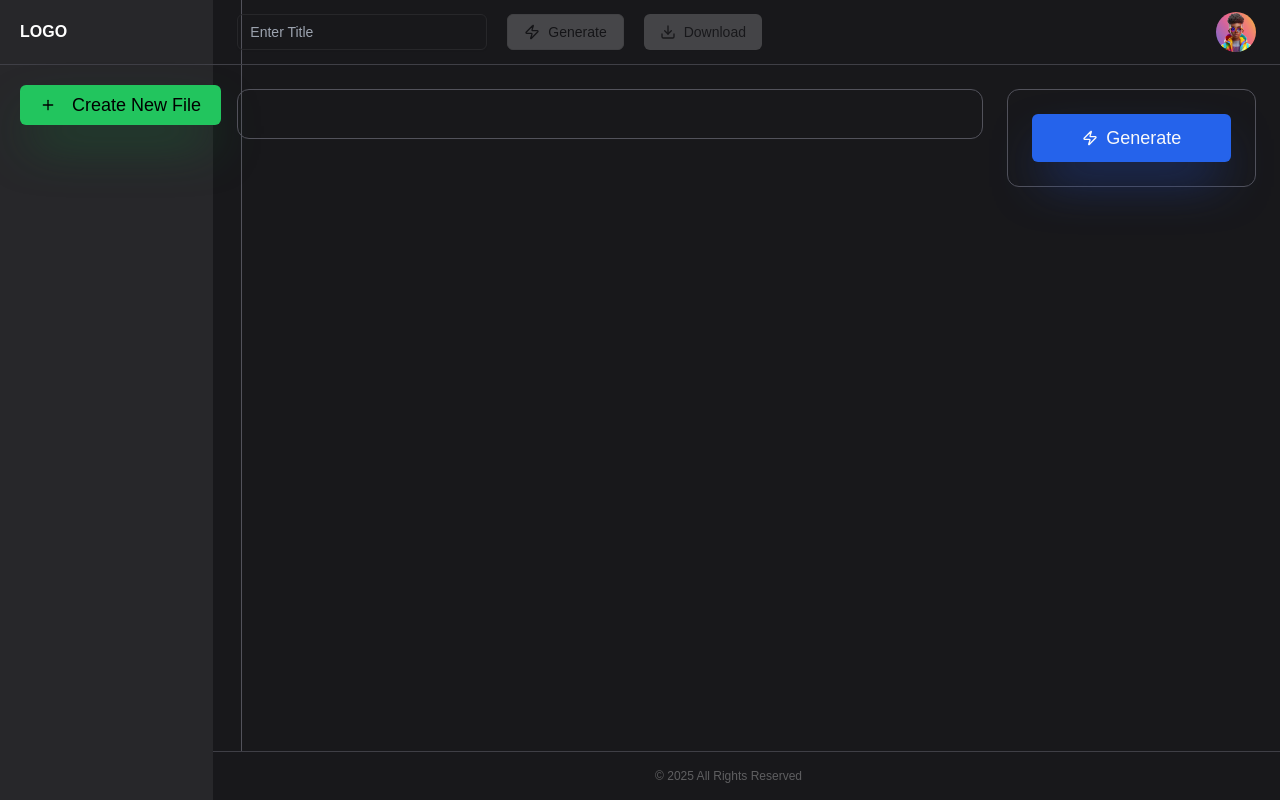
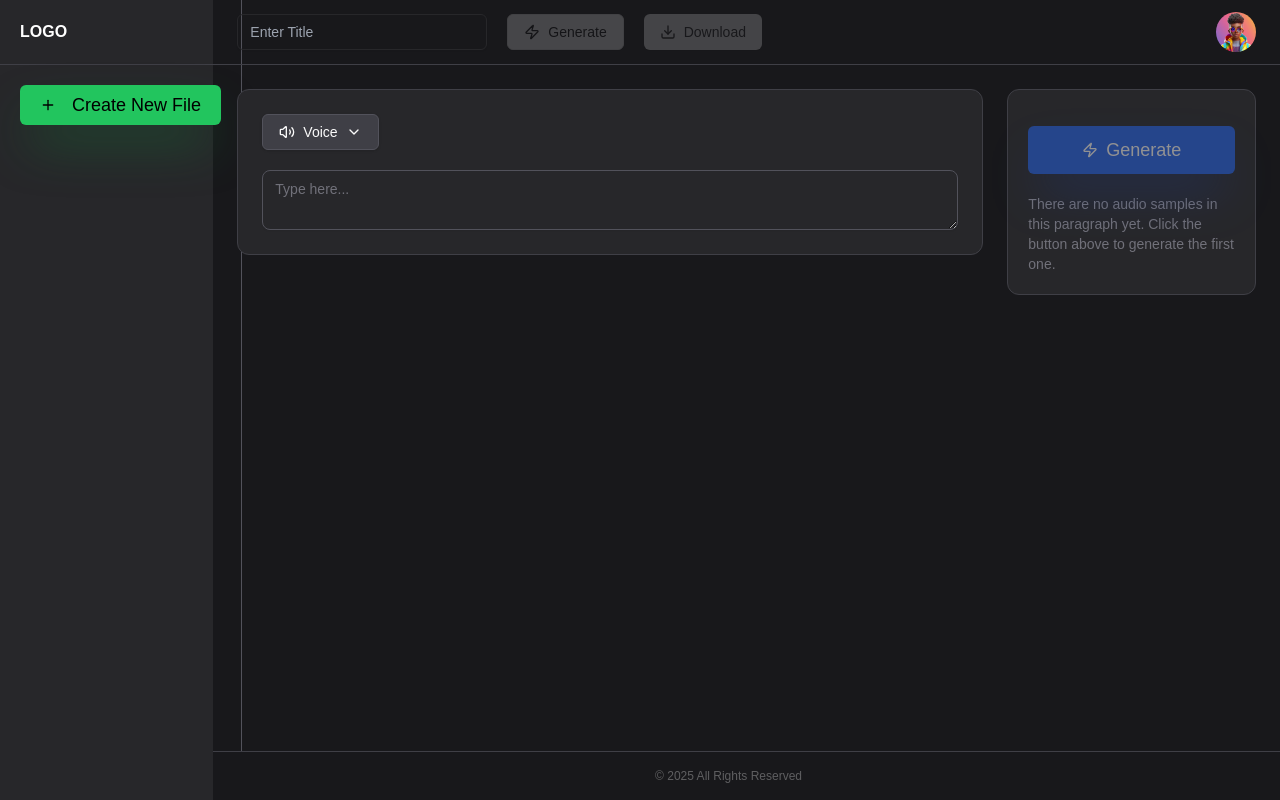
Before and after one commit to kishanshettyb/text2voice, a Next.js app: page /studio in a window 1280 px wide. Built offline with nearby package versions, Linux system fonts and the light colour scheme.

Commit message:
feat: 🎸 fix voice generator form

```diff
--- a/src/components/voiceGenerator.tsx
+++ b/src/components/voiceGenerator.tsx
@@ -1,22 +1,101 @@
-import React from 'react'
-import { Button } from './ui/button'
+'use client'
+import { Textarea } from '@/components/ui/textarea'
+import React, { useState } from 'react'
 import { Zap } from 'lucide-react'
+import { VoiceModal } from './voiceModal'
+import { zodResolver } from '@hookform/resolvers/zod'
+import { useForm } from 'react-hook-form'
+import { z } from 'zod'
+import { Button } from '@/components/ui/button'
+import { Form, FormControl, FormField, FormItem, FormMessage } from '@/components/ui/form'
+import { speechSchema } from '@/schema/speechSchema'
+
+const formSchema = speechSchema
 
 function VoiceGenerator() {
+  const [texts, setTexts] = useState('')
+  const [audioUrl, setAudioUrl] = useState('')
+  const form = useForm<z.infer<typeof formSchema>>({
+    resolver: zodResolver(formSchema),
+    defaultValues: {
+      text: ''
+    },
+    mode: 'onChange'
+  })
+
+  function onSubmit(values: z.infer<typeof formSchema>) {
+    console.log(values)
+    handleGenerateSpeech(values)
+  }
+
+  const handleGenerateSpeech = async () => {
+    const response = await fetch('../api/tts', {
+      method: 'POST',
+      headers: { 'Content-Type': 'application/json' },
+      body: JSON.stringify({ texts })
+    })
+
+    const data = await response.json()
+    if (data.audioUrl) {
+      setAudioUrl(data.audioUrl)
+    }
+  }
+
   return (
+    <>
+      <Form {...form}>
+        <form onSubmit={form.handleSubmit(onSubmit)} className="space-y-8">
           <div className="flex flex-row gap-x-6 p-6">
             <div className="w-3/4">
-        <div className="border rounded-xl border-zinc-600 p-6"></div>
+              <div className="border rounded-xl bg-zinc-800 border-zinc-700 p-6">
+                <VoiceModal />
+                <FormField
+                  control={form.control}
+                  name="text"
+                  render={({ field }) => (
+                    <FormItem>
+                      <FormControl>
+                        <Textarea
+                          className="border-zinc-600 rounded-lg active:border-zinc-500 focus:border-zinc-500 text-white"
+                          placeholder="Type here..."
+                          onChange={(e) => setTexts(e.target.value)}
+                          {...field}
+                        />
+                      </FormControl>
+                      <FormMessage />
+                    </FormItem>
+                  )}
+                />
+              </div>
             </div>
             <div className="w-1/4">
-        <div className="border rounded-xl border-zinc-600 p-6">
-          <Button size="lg" className="bg-blue-600  text-lg shadow-2xl py-6 shadow-blue-900 w-full">
+              <div className="border rounded-xl bg-zinc-800 border-zinc-700  p-5">
+                {audioUrl != '' ? (
+                  <div className="border rounded-2xl text-white flex justify-center items-center border-zinc-700 p-4">
+                    Download here
+                  </div>
+                ) : (
+                  <></>
+                )}
+                <Button
+                  disabled={!form.formState.isValid}
+                  type="submit"
+                  size="lg"
+                  className="bg-blue-600 hover:bg-blue-500 mt-4 text-lg shadow-2xl py-6 shadow-blue-900 w-full"
+                >
                   <Zap size={30} />
                   Generate
                 </Button>
+                <p className="text-sm mt-5 text-zinc-500">
+                  There are no audio samples in this paragraph yet. Click the button above to
+                  generate the first one.
+                </p>
               </div>
             </div>
           </div>
+        </form>
+      </Form>
+    </>
   )
 }
 
```
Lines whose indentation alone changed are shown as unchanged.
